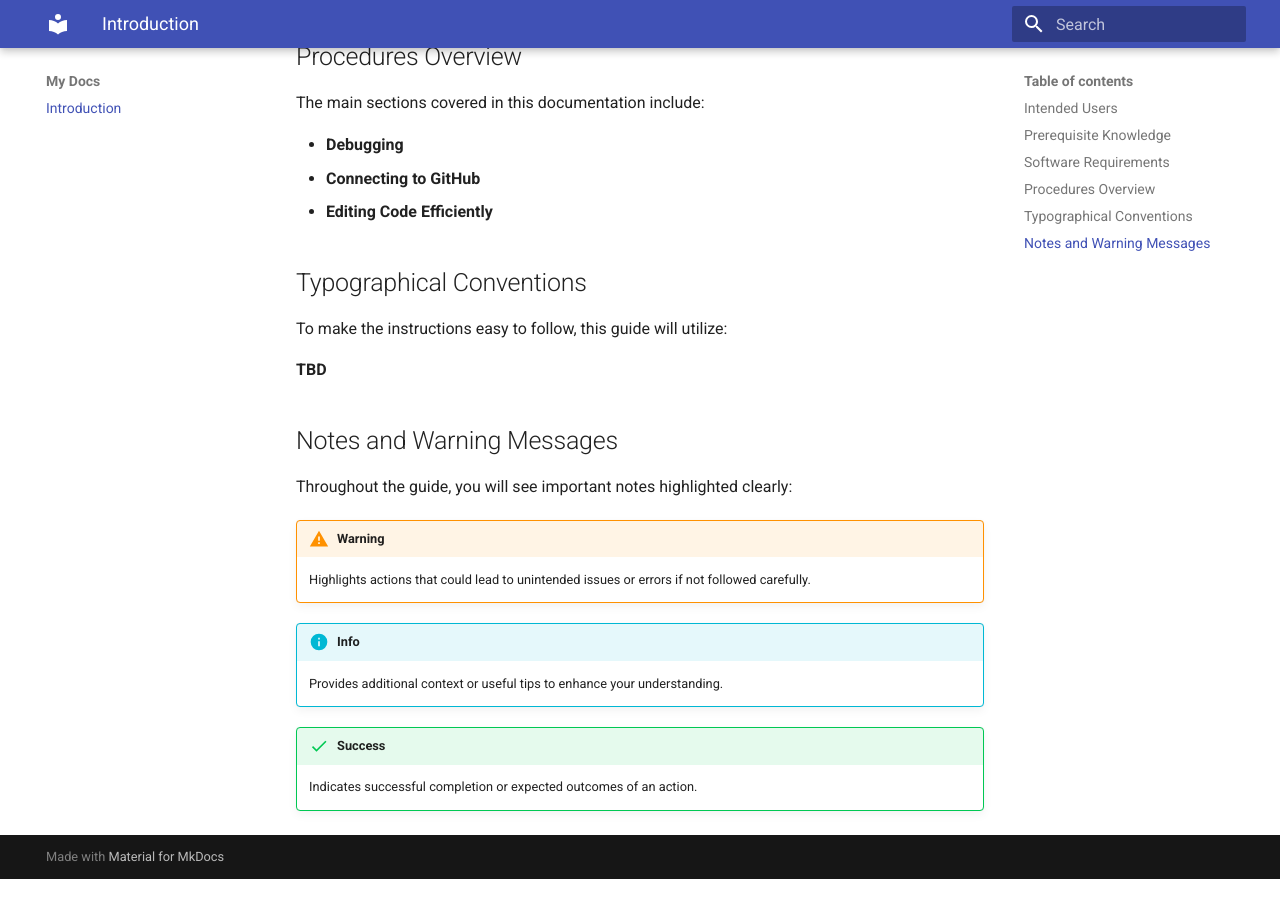
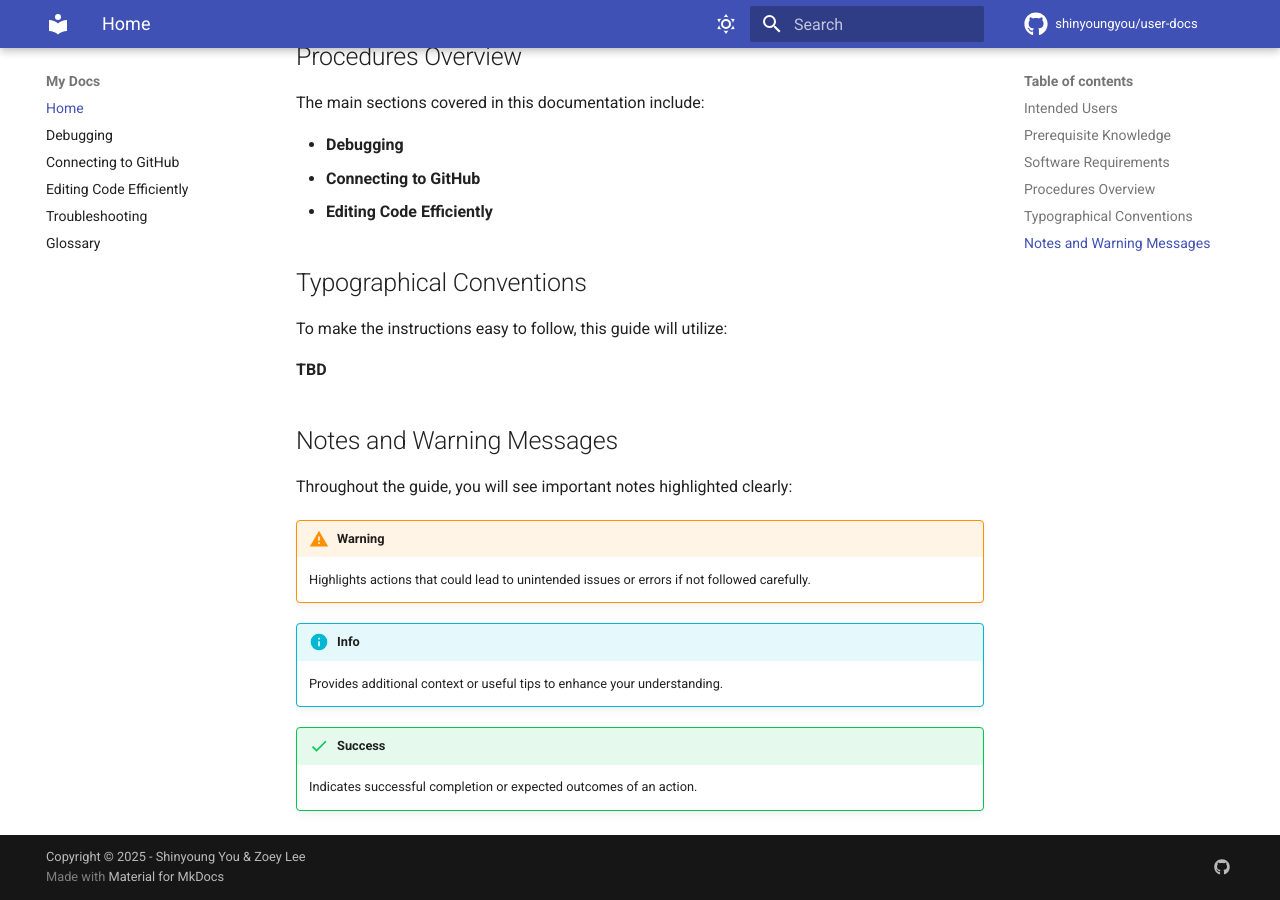
Before and after one commit to shinyoungyou/user-docs, an MkDocs documentation site: the page built from docs/index.md, in a window 1280 px wide and 900 px high, scrolled down 1221 px. Built offline with MkDocs 1.6.1 and Material for MkDocs 9.7.7, drawn with Linux system fonts in a browser that asks for light colours; comment, search, counter and statistics services are not loaded; before the commit the page ends 2100 px from its top, so only the background shows below that.

Commit message:
Update style

```diff
--- a/mkdocs.yml
+++ b/mkdocs.yml
@@ -1,6 +1,42 @@
 site_name: My Docs
+
+nav:
+  - Home: "index.md"
+  - Debugging: "pages/debuggingmd"
+  - Connecting to GitHub: "pages/connect-github.md"
+  - Editing Code Efficiently: "pages/code.md"
+  - Troubleshooting: "pages/troubleshooting.md"
+  - Glossary: "pages/glossary.md"
+
 theme:
   name: material
+  features:
+    - navigation.instant
+  icon:
+    repo: fontawesome/brands/github
+  palette:
+    - scheme: default
+      toggle:
+        icon: material/weather-sunny
+        name: Switch to dark mode
+
+    - scheme: slate
+      toggle:
+        icon: material/weather-night
+        name: Switch to light mode
 
 markdown_extensions:
   - admonition
+
+repo_url: https://github.com/shinyoungyou/user-docs
+repo_name: shinyoungyou/user-docs
+
+
+extra:
+  social:
+    - icon: fontawesome/brands/github
+      link: https://github.com/shinyoungyou/user-docs
+      name: GitHub
+
+
+copyright: Copyright &copy; 2025 - Shinyoung You & Zoey Lee
```
